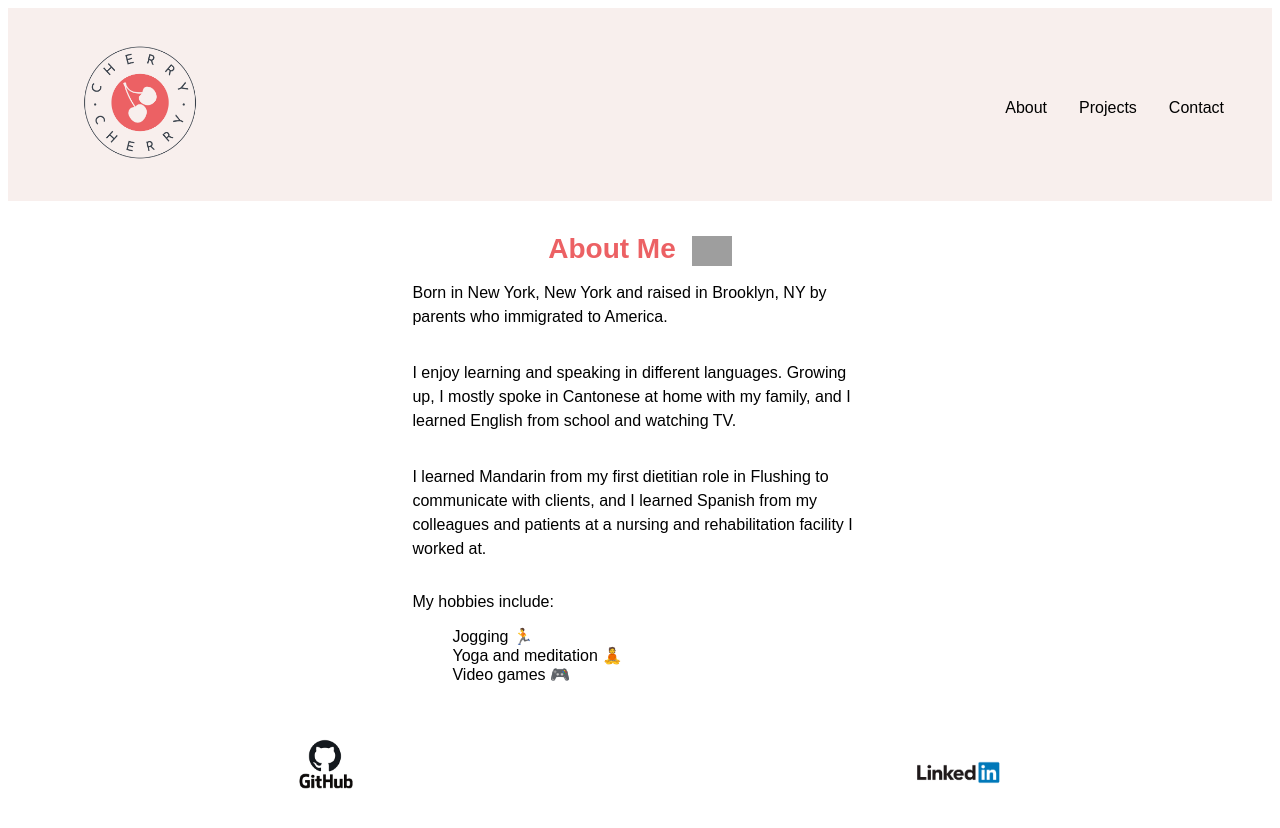
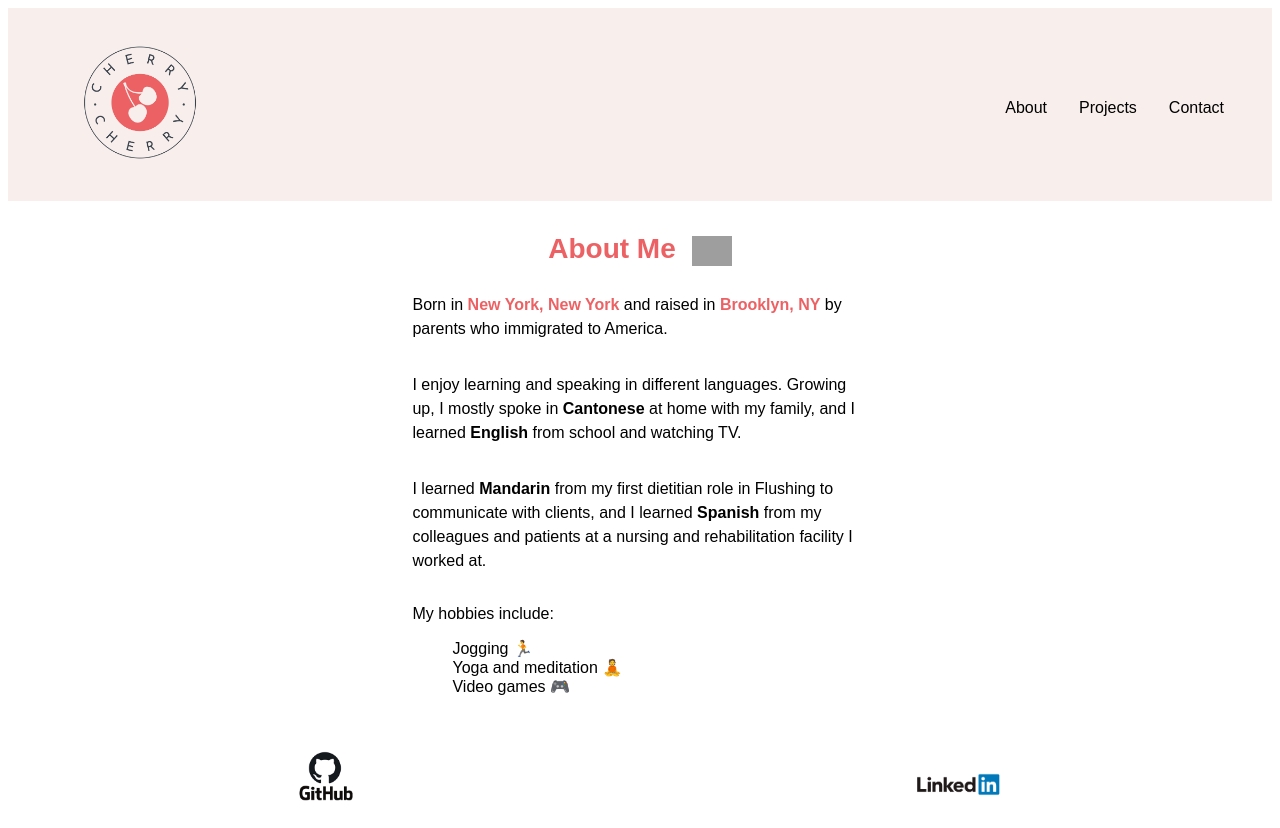
Before and after one commit to mscherryxu/portfolio-ts, a React (Create React App) app: page /about in a window 1280 px wide. Built offline with nearby package versions, Linux system fonts and the light colour scheme; grey boxes are pictures that could not be loaded.

Commit message:
Added bold and colors to languages and cities

```diff
--- a/src/components/About.js
+++ b/src/components/About.js
@@ -13,18 +13,20 @@ const About = () => {
           />
         </h1>
         <p className="intro-p">
-          Born in New York, New York and raised in Brooklyn, NY by parents who
-          immigrated to America.
+          Born in <span className="city">New York, New York</span> and raised in{" "}
+          <span className="city">Brooklyn, NY</span> by parents who immigrated
+          to America.
         </p>
         <p className="intro-p">
           I enjoy learning and speaking in different languages. Growing up, I
-          mostly spoke in Cantonese at home with my family, and I learned
-          English from school and watching TV.
+          mostly spoke in <strong>Cantonese</strong> at home with my family, and
+          I learned <strong>English</strong> from school and watching TV.
         </p>
         <p className="intro-p">
-          I learned Mandarin from my first dietitian role in Flushing to
-          communicate with clients, and I learned Spanish from my colleagues and
-          patients at a nursing and rehabilitation facility I worked at.
+          I learned <strong>Mandarin</strong> from my first dietitian role in
+          Flushing to communicate with clients, and I learned{" "}
+          <strong>Spanish</strong> from my colleagues and patients at a nursing
+          and rehabilitation facility I worked at.
         </p>
         <div className="hobbies-container">
           My hobbies include:
--- a/src/styles/about.css
+++ b/src/styles/about.css
@@ -1,5 +1,11 @@
 .intro {
   display: relative;
+  margin-bottom: 0.75rem;
+}
+
+.city {
+  font-weight: 600;
+  color: #EC6164;
 }
 
 .hobbies {
```
